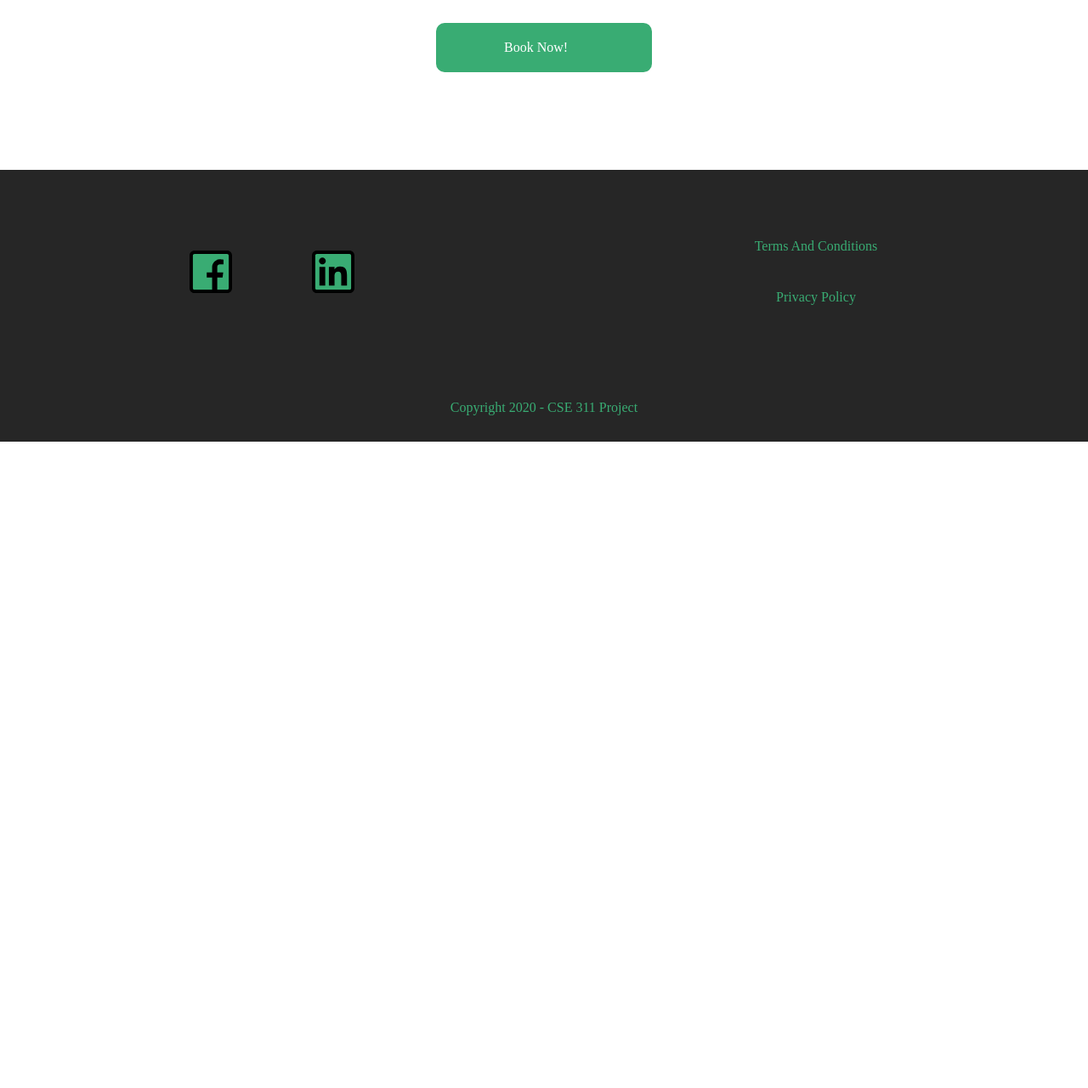
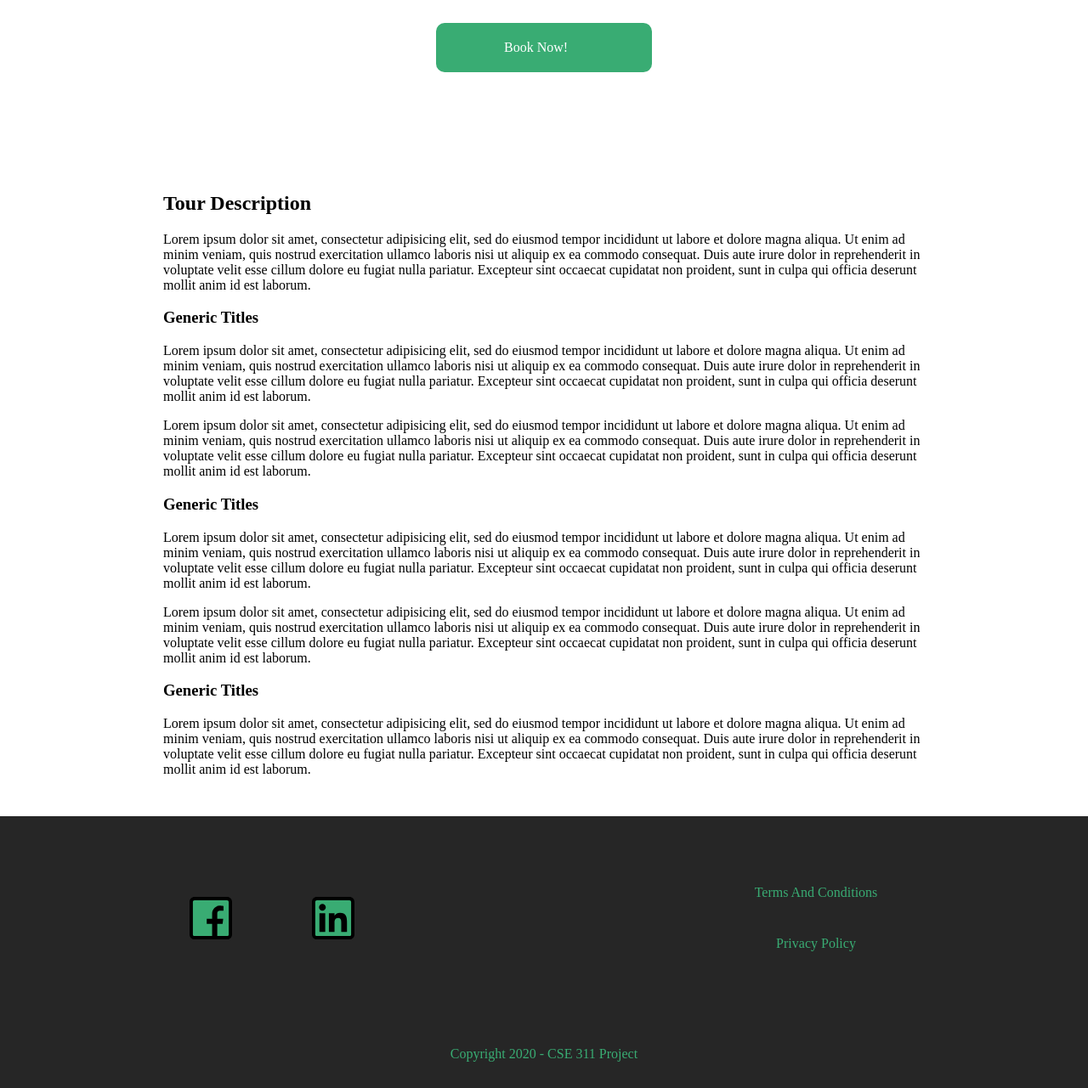
Before and after one commit to Awsaf780/project311-travel-management, a PHP site: page /view_package.php in a window 1280 px wide. Shown: the part 600-1881 px from the top of the page at 85% size. Before the commit the page ends 1120 px from the top, so only its background shows below. Run offline with PHP 8.4, Linux system fonts and the light colour scheme; the visitor is signed in with stand-in values (Sample User, id 1); data that the repository does not hold is empty.

Commit message:
Added Lorem Description while package viewing

```diff
--- a/styles.css
+++ b/styles.css
@@ -472,3 +472,7 @@ body {
   color: white;
 }
 .package-text tr:hover {background-color: #c1f0c1;}
+.package-desc {
+	max-width: 70%;
+	margin: 30px;
+}
--- a/view_package.php
+++ b/view_package.php
@@ -67,6 +67,27 @@
 		<?php echo '<a class="a-button" href="index2.php?id='.$my_package['id'].'">' ?> Book Now! </a>
 	</div>
 
+	<div class="package-desc">
+		<h2>Tour Description</h2>
+		<p>Lorem ipsum dolor sit amet, consectetur adipisicing elit, sed do eiusmod
+		tempor incididunt ut labore et dolore magna aliqua. Ut enim ad minim veniam,
+		quis nostrud exercitation ullamco laboris nisi ut aliquip ex ea commodo
+		consequat. Duis aute irure dolor in reprehenderit in voluptate velit esse
+		cillum dolore eu fugiat nulla pariatur. Excepteur sint occaecat cupidatat non
+		proident, sunt in culpa qui officia deserunt mollit anim id est laborum.</p>
+		<?php for ($i=0; $i < 5; $i++) {
+			if ($i%2==0) {
+				echo "<h3>Generic Titles</h3>";
+			}
+			echo "<p>Lorem ipsum dolor sit amet, consectetur adipisicing elit, sed do eiusmod
+		tempor incididunt ut labore et dolore magna aliqua. Ut enim ad minim veniam,
+		quis nostrud exercitation ullamco laboris nisi ut aliquip ex ea commodo
+		consequat. Duis aute irure dolor in reprehenderit in voluptate velit esse
+		cillum dolore eu fugiat nulla pariatur. Excepteur sint occaecat cupidatat non
+		proident, sunt in culpa qui officia deserunt mollit anim id est laborum.</p>";
+		} ?>
+	</div>
+
 </div>
 
 <div>
```
